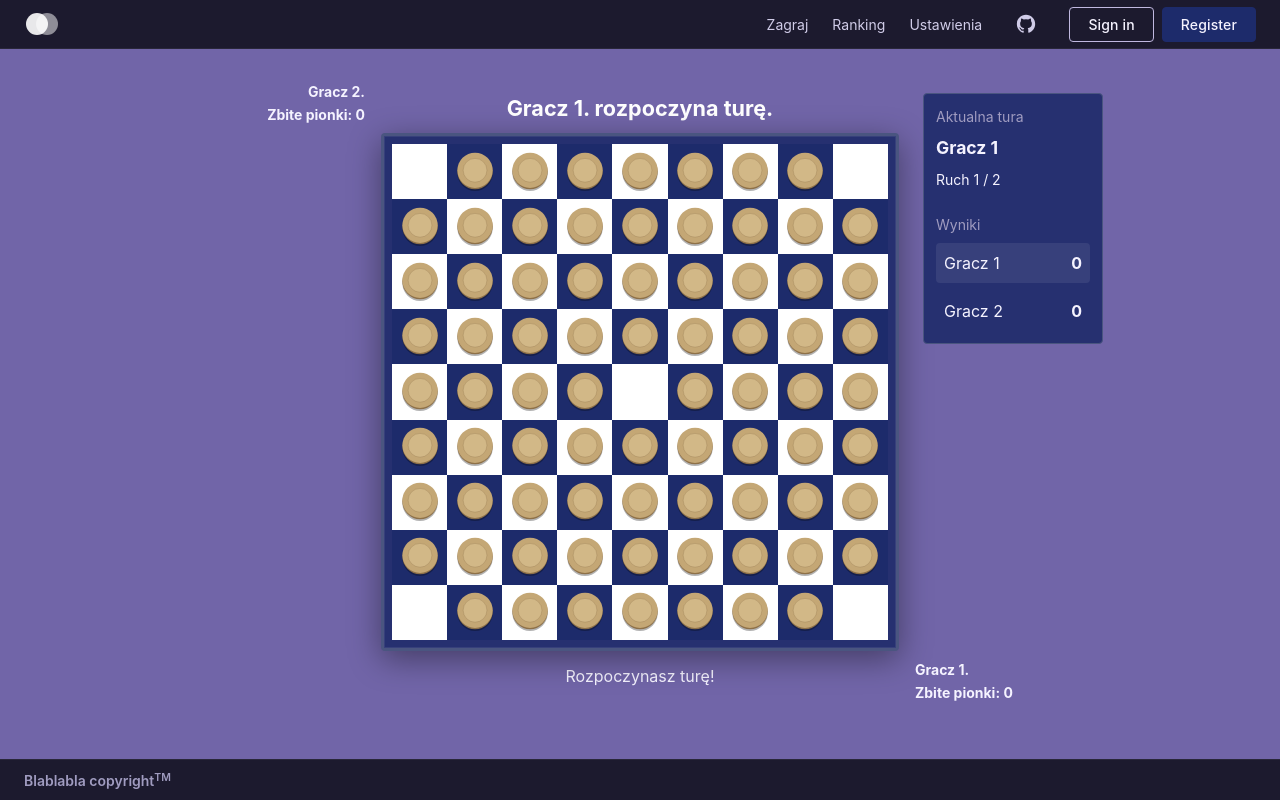
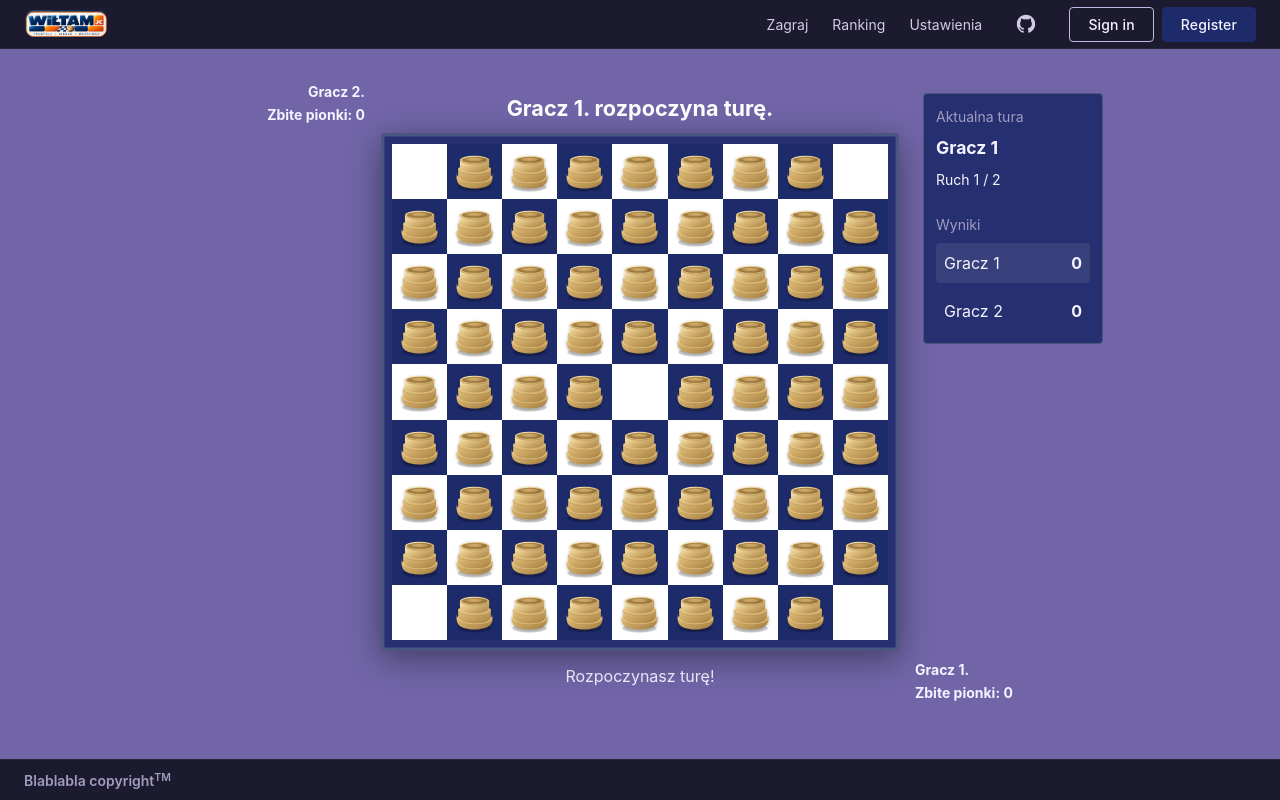
Before and after one commit to Gilomyk/multiwarcaby_v2, a Vue app: page / in a window 1280 px wide. Built offline with nearby package versions, Linux system fonts and the light colour scheme.

Commit message:
feat(ui): redesign game pieces with 3D SVG styling and add project logo

```diff
--- a/src/components/icons/PieceGraphic.vue
+++ b/src/components/icons/PieceGraphic.vue
@@ -1,56 +1,277 @@
 <template>
   <svg
     class="piece-graphic"
-    viewBox="0 0 54 54"
+    viewBox="0 0 100 100"
     xmlns="http://www.w3.org/2000/svg"
     aria-hidden="true"
+    :style="svgStyle"
   >
-    <!-- Drop shadow: tight, just below the piece -->
-    <circle :cx="cx" :cy="cy + BASE_SIZE * 0.07" :r="BASE_SIZE * 0.4" fill="#000" opacity="0.3" />
-    <!-- Side edge (piece thickness) -->
-    <circle :cx="cx" :cy="cy + BASE_SIZE * 0.03" :r="BASE_SIZE * 0.4" :fill="palette.shadow" />
-    <!-- Top face -->
-    <circle :cx="cx" :cy="cy" :r="BASE_SIZE * 0.4" :fill="palette.base" />
-    <!-- Inner ring -->
-    <circle
-      :cx="cx"
-      :cy="cy"
-      :r="BASE_SIZE * 0.27"
-      :fill="palette.highlight"
-      fill-opacity="0.35"
-      :stroke="palette.shadow"
-      stroke-opacity="0.35"
-      :stroke-width="BASE_SIZE * 0.02"
-    />
+    <defs>
+      <!-- cień pod pionkiem -->
+      <filter :id="ids.shadowFilter" x="-30%" y="-30%" width="160%" height="160%">
+        <feGaussianBlur in="SourceAlpha" stdDeviation="2.4" result="blur" />
+        <feOffset in="blur" dx="0" dy="2.2" result="offsetBlur" />
+        <feComponentTransfer in="offsetBlur">
+          <feFuncA type="linear" slope="0.35" />
+        </feComponentTransfer>
+        <feMerge>
+          <feMergeNode />
+          <feMergeNode in="SourceGraphic" />
+        </feMerge>
+      </filter>
+
+      <!-- dolny cylinder -->
+      <linearGradient :id="ids.bottomSide" x1="0%" y1="0%" x2="100%" y2="100%">
+        <stop offset="0%" :stop-color="palette.highlightSoft" />
+        <stop offset="30%" :stop-color="palette.base" />
+        <stop offset="75%" :stop-color="palette.shadow" />
+        <stop offset="100%" :stop-color="palette.deepShadow" />
+      </linearGradient>
+
+      <radialGradient :id="ids.bottomTop" cx="35%" cy="25%" r="75%">
+        <stop offset="0%" :stop-color="palette.topShine" />
+        <stop offset="45%" :stop-color="palette.highlight" />
+        <stop offset="100%" :stop-color="palette.base" />
+      </radialGradient>
+
+      <!-- środkowy cylinder -->
+      <linearGradient :id="ids.middleSide" x1="0%" y1="0%" x2="100%" y2="100%">
+        <stop offset="0%" :stop-color="palette.highlight" />
+        <stop offset="35%" :stop-color="palette.base" />
+        <stop offset="80%" :stop-color="palette.shadow" />
+        <stop offset="100%" :stop-color="palette.deepShadow" />
+      </linearGradient>
+
+      <radialGradient :id="ids.middleTop" cx="35%" cy="25%" r="75%">
+        <stop offset="0%" :stop-color="palette.topShine" />
+        <stop offset="50%" :stop-color="palette.highlight" />
+        <stop offset="100%" :stop-color="palette.base" />
+      </radialGradient>
+
+      <!-- górny cylinder -->
+      <linearGradient :id="ids.topSide" x1="0%" y1="0%" x2="100%" y2="100%">
+        <stop offset="0%" :stop-color="palette.topShine" />
+        <stop offset="35%" :stop-color="palette.highlight" />
+        <stop offset="85%" :stop-color="palette.shadow" />
+        <stop offset="100%" :stop-color="palette.deepShadow" />
+      </linearGradient>
+
+      <radialGradient :id="ids.topTop" cx="35%" cy="25%" r="75%">
+        <stop offset="0%" :stop-color="palette.topShine" />
+        <stop offset="55%" :stop-color="palette.highlight" />
+        <stop offset="100%" :stop-color="palette.base" />
+      </radialGradient>
+
+      <!-- wgłębienie -->
+      <radialGradient :id="ids.recessOuter" cx="40%" cy="30%" r="70%">
+        <stop offset="0%" :stop-color="palette.shadow" />
+        <stop offset="100%" :stop-color="palette.deepShadow" />
+      </radialGradient>
+
+      <radialGradient :id="ids.recessInner" cx="45%" cy="35%" r="70%">
+        <stop offset="0%" :stop-color="palette.base" />
+        <stop offset="100%" :stop-color="palette.shadow" />
+      </radialGradient>
+    </defs>
+
+    <!-- cień pod pionkiem -->
+    <ellipse cx="50" cy="82" rx="29" ry="7.2" fill="#000000" opacity="0.18" />
+
+    <g :filter="`url(#${ids.shadowFilter})`">
+      <!-- DOLNY CYLINDER -->
+      <path
+        d="M20 58
+           C20 67.5, 28 75, 50 75
+           C72 75, 80 67.5, 80 58
+           L80 67
+           C80 76.5, 72 84, 50 84
+           C28 84, 20 76.5, 20 67
+           Z"
+        :fill="`url(#${ids.bottomSide})`"
+      />
+      <ellipse cx="50" cy="66" rx="30" ry="10" :fill="`url(#${ids.bottomTop})`" />
+
+      <!-- cień środkowego cylindra na dolnym -->
+      <ellipse cx="50" cy="63.5" rx="27.6" ry="8.2" :fill="palette.deepShadow" opacity="0.14" />
+
+      <!-- ŚRODKOWY CYLINDER -->
+      <path
+        d="M22.5 47
+     C22.5 53.5, 29.5 57.5, 50 57.5
+     C70.5 57.5, 77.5 53.5, 77.5 47
+     L77.5 60
+     C77.5 67.5, 70.5 73.5, 50 73.5
+     C29.5 73.5, 22.5 67.5, 22.5 60
+     Z"
+        :fill="`url(#${ids.middleSide})`"
+      />
+      <ellipse cx="50" cy="52" rx="27.5" ry="8.5" :fill="`url(#${ids.middleTop})`" />
+
+      <!-- cień górnego cylindra na środkowym -->
+      <ellipse cx="50" cy="49.2" rx="24.8" ry="6.7" :fill="palette.deepShadow" opacity="0.13" />
+
+      <!-- GÓRNY CYLINDER -->
+      <path
+        d="M25.5 34
+     C25.5 38.5, 31 42, 50 42
+     C69 42, 74.5 38.5, 74.5 34
+     L74.5 45.5
+     C74.5 51.7, 69 57, 50 57
+     C31 57, 25.5 51.7, 25.5 45.5
+     Z"
+        :fill="`url(#${ids.topSide})`"
+      />
+      <ellipse cx="50" cy="36" rx="24.5" ry="7.2" :fill="`url(#${ids.topTop})`" />
+
+      <!-- WGŁĘBIENIE -->
+      <ellipse
+        cx="50"
+        cy="35.8"
+        rx="21.5"
+        ry="5.1"
+        :fill="`url(#${ids.recessOuter})`"
+        opacity="0.95"
+      />
+      <ellipse cx="50" cy="35.4" rx="12.8" ry="2.9" :fill="`url(#${ids.recessInner})`" />
+
+      <!-- highlights -->
+      <path
+        d="M31 33
+           C36 29.8, 43 28.6, 50 29.4
+           C44.2 28.6, 37.3 29.9, 31 33 Z"
+        fill="#ffffff"
+        opacity="0.26"
+      />
+
+      <path
+        d="M27 46
+           C32 41.2, 39.5 38.9, 47 39.6
+           C40.4 39.3, 33.8 41.7, 27 46 Z"
+        fill="#ffffff"
+        opacity="0.16"
+      />
+
+      <path
+        d="M23 58
+           C29 53.4, 37.2 51.1, 46 51.8
+           C38.4 51.4, 30.8 53.6, 23 58 Z"
+        fill="#ffffff"
+        opacity="0.11"
+      />
+
+      <!-- cienka krawędź górnych elips -->
+      <path
+        d="M25.5 36
+     C25.5 40, 36 43.2, 50 43.2
+     C64 43.2, 74.5 40, 74.5 36"
+        fill="none"
+        :stroke="palette.edge"
+        stroke-width="1"
+        stroke-linecap="round"
+        opacity="0.4"
+      />
+
+      <path
+        d="M22.5 52
+     C22.5 56.7, 34 60.5, 50 60.5
+     C66 60.5, 77.5 56.7, 77.5 52"
+        fill="none"
+        :stroke="palette.edge"
+        stroke-width="1"
+        stroke-linecap="round"
+        opacity="0.3"
+      />
+
+      <path
+        d="M20 66
+     C20 71.5, 33 76, 50 76
+     C67 76, 80 71.5, 80 66"
+        fill="none"
+        :stroke="palette.edge"
+        stroke-width="1"
+        stroke-linecap="round"
+        opacity="0.24"
+      />
+    </g>
   </svg>
 </template>
 
 <script setup lang="ts">
 import { computed } from 'vue'
-import type { PieceColor } from '@/types/board-view'
+
+type PieceColor = 'gold' | 'slate'
 
 const props = defineProps<{
   color: PieceColor
   size?: number
 }>()
 
-const BASE_SIZE = 54
+const PALETTES: Record<
+  PieceColor,
+  {
+    base: string
+    highlight: string
+    highlightSoft: string
+    topShine: string
+    shadow: string
+    deepShadow: string
+    edge: string
+  }
+> = {
+  gold: {
+    base: '#d4b06c',
+    highlight: '#e6c989',
+    highlightSoft: '#eed9a4',
+    topShine: '#fff2cc',
+    shadow: '#b58f4f',
+    deepShadow: '#8e6b36',
+    edge: '#7c5a2a',
+  },
 
-const PALETTES: Record<PieceColor, { base: string; shadow: string; highlight: string }> = {
-  gold: { base: '#c4a775', shadow: '#8d7048', highlight: '#edd9a8' },
-  slate: { base: '#8fa8c8', shadow: '#4a6a90', highlight: '#c2d8ee' },
+  slate: {
+    base: '#98abc5',
+    highlight: '#bfd0e5',
+    highlightSoft: '#d7e3f1',
+    topShine: '#edf5ff',
+    shadow: '#6c84a3',
+    deepShadow: '#4d6686',
+    edge: '#3f5876',
+  },
 }
 
 const palette = computed(() => PALETTES[props.color])
 
-const cx = BASE_SIZE / 2
-const cy = BASE_SIZE * 0.46
+const uid = `piece-${Math.random().toString(36).slice(2, 9)}`
+
+const ids = {
+  shadowFilter: `${uid}-shadow-filter`,
+  bottomSide: `${uid}-bottom-side`,
+  bottomTop: `${uid}-bottom-top`,
+  middleSide: `${uid}-middle-side`,
+  middleTop: `${uid}-middle-top`,
+  topSide: `${uid}-top-side`,
+  topTop: `${uid}-top-top`,
+  recessOuter: `${uid}-recess-outer`,
+  recessInner: `${uid}-recess-inner`,
+}
+
+const svgStyle = computed(() =>
+  props.size
+    ? {
+        width: `${props.size}px`,
+        height: `${props.size}px`,
+      }
+    : undefined,
+)
 </script>
 
 <style scoped>
 .piece-graphic {
-  width: 80%;
-  height: 80%;
+  width: 100%;
+  height: 100%;
   display: block;
+
+  transform: translateY(-6%) scale(1.08);
+  transform-origin: center;
 }
 </style>
--- a/src/components/layout/AppHeader.vue
+++ b/src/components/layout/AppHeader.vue
@@ -2,7 +2,7 @@
   <header class="app-header">
     <div class="header-inner">
       <a href="/" class="logo-link" aria-label="Multiwarcaby home">
-        <LogoIcon />
+        <img :src="logo" alt="Wittam" class="header-logo" />
       </a>
 
       <nav class="nav-links" aria-label="Main navigation">
@@ -44,7 +44,7 @@
 </template>
 
 <script setup lang="ts">
-import LogoIcon from '@/components/icons/LogoIcon.vue'
+import logo from '@/assets/logo.png'
 import AppButton from '@/components/ui/AppButton.vue'
 </script>
 
@@ -61,7 +61,7 @@ import AppButton from '@/components/ui/AppButton.vue'
   max-width: 1280px;
   margin: 0 auto;
 
-  height: clamp(44px, 6vh, 56px);
+  height: clamp(48px, 6vh, 60px);
   padding: 0 clamp(12px, 2vw, 24px);
 
   display: flex;
@@ -73,6 +73,16 @@ import AppButton from '@/components/ui/AppButton.vue'
   display: flex;
   align-items: center;
   flex-shrink: 0;
+  max-width: 180px;
+  height: 100%;
+}
+
+.header-logo {
+  display: block;
+  height: 48px;
+  width: auto;
+  max-width: 100%;
+  object-fit: contain;
 }
 
 .nav-links {
@@ -128,6 +138,10 @@ import AppButton from '@/components/ui/AppButton.vue'
 }
 
 @media (max-width: 600px) {
+  .header-logo {
+    height: 24px;
+  }
+
   .nav-links {
     display: none;
   }
```
Also changed, not shown: src/assets/logo.png (added).
